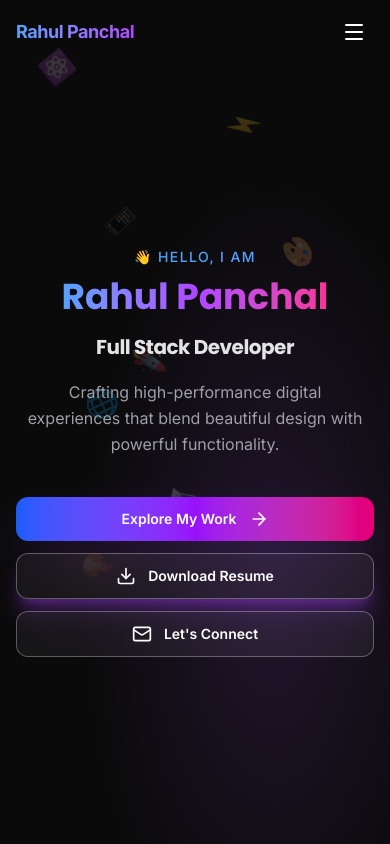
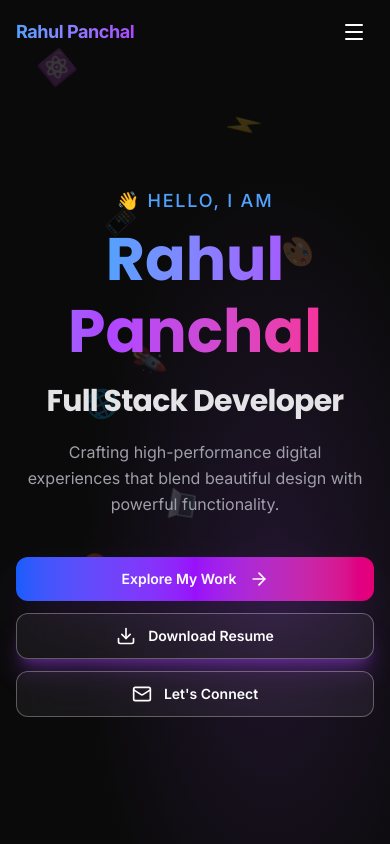
Before and after one commit to Im-Rahul-Panchal/Rahul-Panchal-Portfolio, a React (Vite) app in the folder client/: page / in a window 390 px wide. Shown: the top 844 px of the page. Built offline with nearby package versions, Linux system fonts and the light colour scheme.

Commit message:
Enhance Hero component typography for improved readability and visual appeal

```diff
--- a/client/src/components/Hero.jsx
+++ b/client/src/components/Hero.jsx
@@ -56,7 +56,7 @@ const Hero = () => {
 
           {/* Greeting */}
           <motion.p
-            className="text-sm sm:text-xl text-blue-400 font-medium tracking-widest mb-2 sm:mb-3"
+            className="text-lg sm:text-xl text-blue-400 font-medium tracking-widest mb-2 sm:mb-3"
             initial={{ opacity: 0 }}
             animate={{ opacity: 1 }}
             transition={{ delay: 0.3 }}
@@ -66,7 +66,7 @@ const Hero = () => {
 
           {/* Name */}
           <motion.h1
-            className="text-4xl sm:text-7xl md:text-[6.5rem] font-bold mb-4 sm:mb-6 leading-tight sm:leading-none"
+            className="text-6xl sm:text-7xl md:text-[6.5rem] font-bold mb-4 sm:mb-6 leading-tight sm:leading-none"
             initial={{ opacity: 0, y: 30 }}
             animate={{ opacity: 1, y: 0 }}
             transition={{ delay: 0.4 }}
@@ -78,7 +78,7 @@ const Hero = () => {
 
           {/* Role */}
           <motion.h2
-            className="text-xl sm:text-4xl md:text-5xl font-semibold text-zinc-200 mb-5 sm:mb-8 tracking-tight"
+            className="text-3xl sm:text-4xl md:text-5xl font-semibold text-zinc-200 mb-5 sm:mb-8 tracking-tight"
             initial={{ opacity: 0, y: 30 }}
             animate={{ opacity: 1, y: 0 }}
             transition={{ delay: 0.5 }}
```
